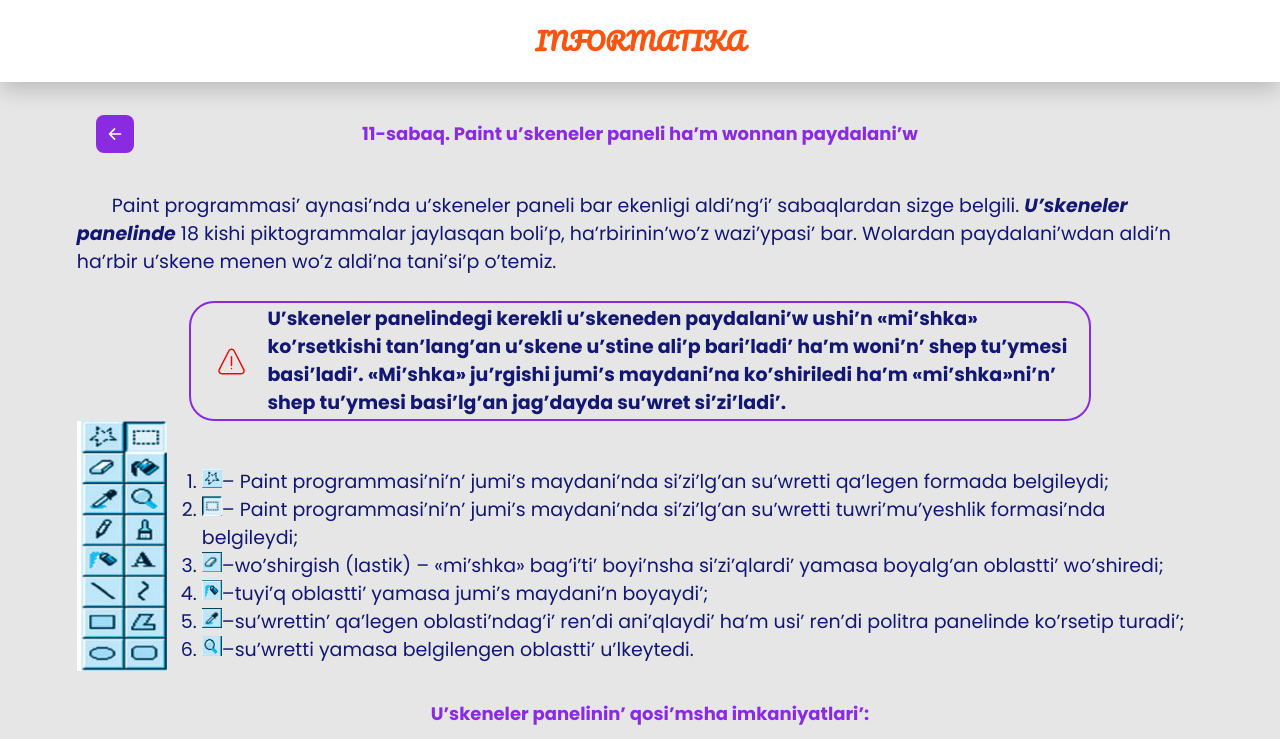
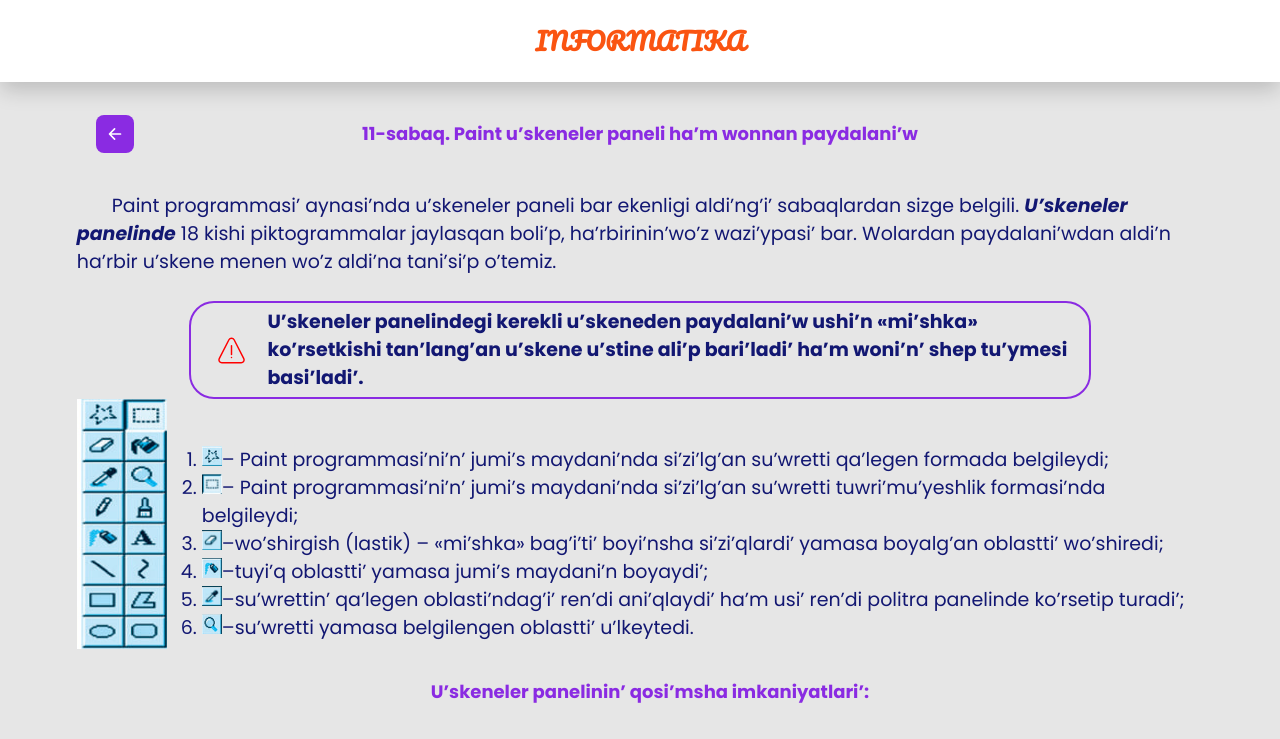
Before and after one commit to FarxatDevelop/informatika, a React (Vite) app: page /theme/11 in a window 1280 px wide. Shown: the top 739 px of the page. Built offline with nearby package versions, Linux system fonts and the light colour scheme.

Commit message:
full finish

```diff
--- a/src/Themes/Theme1/theme1.css
+++ b/src/Themes/Theme1/theme1.css
@@ -46,7 +46,7 @@
   border-radius: 25px;
   padding: 5px;
   width: 80%;
-  height: 120px;
+  height: auto;
   min-height: 60px;
   margin: 0 auto;
   margin-top: 25px;
--- a/src/Themes/Theme11/Theme11.jsx
+++ b/src/Themes/Theme11/Theme11.jsx
@@ -59,9 +59,7 @@
             <b>
               U’skeneler panelindegi kerekli u’skeneden paydalani’w ushi’n
               «mi’shka» ko’rsetkishi tan’lang’an u’skene u’stine ali’p
-              bari’ladi’ ha’m woni’n’ shep tu’ymesi basi’ladi’. «Mi’shka»
-              ju’rgishi jumi’s maydani’na ko’shiriledi ha’m «mi’shka»ni’n’ shep
-              tu’ymesi basi’lg’an jag’dayda su’wret si’zi’ladi’.
+              bari’ladi’ ha’m woni’n’ shep tu’ymesi basi’ladi’.
             </b>
           </p>
         </div>
```
